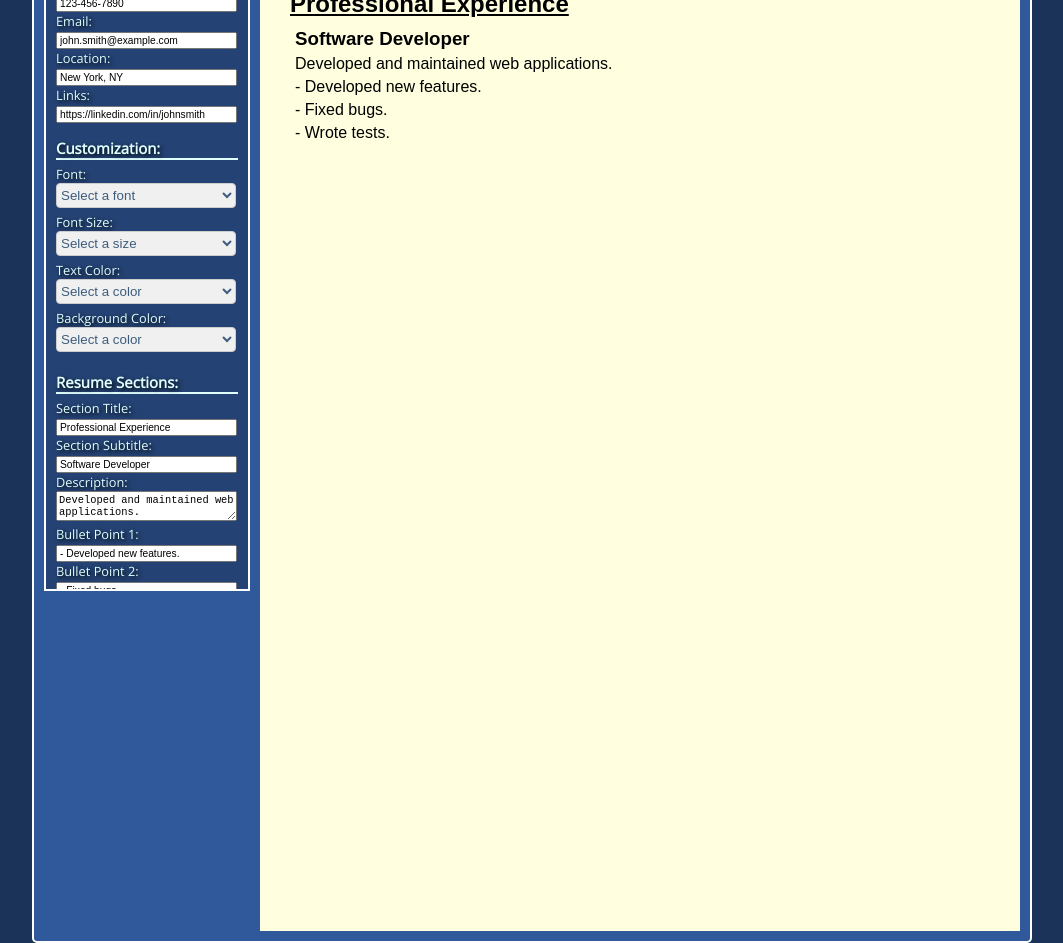
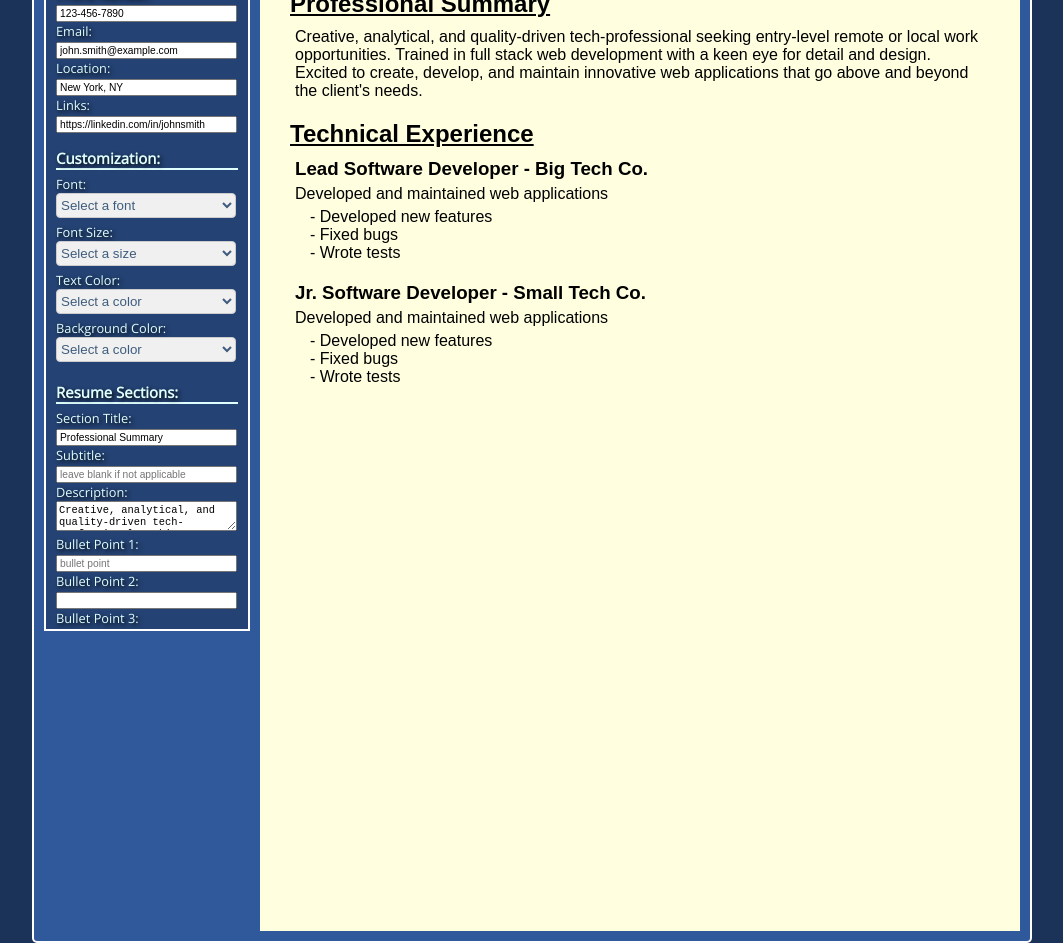
Before and after one commit to kvdcre8r/the-super-developer, a React (Create React App) app: page / in a window 1280 px wide. Shown: the part 460-1403 px from the top of the page, without its empty margins (108-1171 px from the left). Built offline with nearby package versions, Linux system fonts and the light colour scheme.

Commit message:
ui tweaks

```diff
--- a/src/Modules/MainContent.js
+++ b/src/Modules/MainContent.js
@@ -208,12 +208,25 @@ const MainContent = () => {
     links: "https://linkedin.com/in/johnsmith",
     sections: [
       {
-        sectionTitle: "Professional Experience",
-        sectionSubtitle: "Software Developer",
-        description: "Developed and maintained web applications.",
-        bulletPoint1: "- Developed new features.",
-        bulletPoint2: "- Fixed bugs.",
-        bulletPoint3: "- Wrote tests.",
+        s1SectionTitle: "Professional Summary",
+        s1SectionSubtitle: "",
+        s1Description:
+          "Creative, analytical, and quality-driven tech-professional seeking entry-level remote or local work opportunities. Trained in full stack web development with a keen eye for detail and design. Excited to create, develop, and maintain innovative web applications that go above and beyond the client's needs.",
+        s1BulletPoint1: "",
+        s1BulletPoint2: "",
+        s1BulletPoint3: "",
+        s2SectionTitle: "Technical Experience",
+        s2SectionSubtitle: "Lead Software Developer - Big Tech Co.",
+        s2Description: "Developed and maintained web applications",
+        s2BulletPoint1: "- Developed new features",
+        s2BulletPoint2: "- Fixed bugs",
+        s2BulletPoint3: "- Wrote tests",
+        s3SectionTitle: "",
+        s3SectionSubtitle: "Jr. Software Developer - Small Tech Co.",
+        s3Description: "Developed and maintained web applications",
+        s3BulletPoint1: "- Developed new features",
+        s3BulletPoint2: "- Fixed bugs",
+        s3BulletPoint3: "- Wrote tests",
       },
     ],
   });
@@ -267,17 +280,7 @@ const MainContent = () => {
   const addSection = () => {
     setResumeData((prevData) => ({
       ...prevData,
-      sections: [
-        ...prevData.sections,
-        {
-          sectionTitle: "",
-          sectionSubtitle: "",
-          description: "",
-          bulletPoint1: "",
-          bulletPoint2: "",
-          bulletPoint3: "",
-        },
-      ],
+      sections: [...prevData.sections, {}],
     }));
   };
 
@@ -290,12 +293,24 @@ const MainContent = () => {
       links: "",
       sections: [
         {
-          sectionTitle: "",
-          sectionSubtitle: "",
-          description: "",
-          bulletPoint1: "",
-          bulletPoint2: "",
-          bulletPoint3: "",
+          s1SectionTitle: "",
+          s1SectionSubtitle: "",
+          s1Description: "",
+          s1BulletPoint1: "",
+          s1BulletPoint2: "",
+          s1BulletPoint3: "",
+          s2SectionTitle: "",
+          s2SectionSubtitle: "",
+          s2Description: "",
+          s2BulletPoint1: "",
+          s2BulletPoint2: "",
+          s2BulletPoint3: "",
+          s3SectionTitle: "",
+          s3SectionSubtitle: "",
+          s3Description: "",
+          s3BulletPoint1: "",
+          s3BulletPoint2: "",
+          s3BulletPoint3: "",
         },
       ],
     });
@@ -305,13 +320,15 @@ const MainContent = () => {
     <div>
       <MainStyle>
         <FormStyle>
-          <div>
+          <div className="top-buttons">
             <button type="button" onClick={clearFields}>
               Clear All
             </button>
             <button type="button" onClick={saveAsPDF}>
               Save as PDF
             </button>
+          </div>
+          <div>
             <h3>Your Information:</h3>
             <form>
               <label>
@@ -428,15 +445,86 @@ const MainContent = () => {
             <form>
               <h3>Resume Sections:</h3>
               {resumeData.sections.map((section, index) => (
+                <div>
                   <div className="resume-section" key={index}>
                     <label>
                       Section Title:
                       <br />
                       <input
                         type="text"
-                      name="sectionTitle"
-                      placeholder="i.e. Education or Experience"
-                      value={section.sectionTitle}
+                        name="s1SectionTitle"
+                        placeholder="ex: Professional Summary"
+                        value={section.s1SectionTitle}
+                        onChange={(event) => handleSectionChange(index, event)}
+                      />
+                    </label>
+                    <br />
+                    <label>
+                      Subtitle:
+                      <br />
+                      <input
+                        type="text"
+                        name="s1SectionSubtitle"
+                        placeholder="leave blank if not applicable"
+                        value={section.s1SectionSubtitle}
+                        onChange={(event) => handleSectionChange(index, event)}
+                      />
+                    </label>
+                    <br />
+                    <label>
+                      Description:
+                      <br />
+                      <textarea
+                        name="s1Description"
+                        placeholder="brief summary of your skills and experience"
+                        value={section.s1Description}
+                        onChange={(event) => handleSectionChange(index, event)}
+                      />
+                    </label>
+                    <br />
+                    <label>
+                      Bullet Point 1:
+                      <br />
+                      <input
+                        type="text"
+                        name="s1BulletPoint1"
+                        placeholder="bullet point"
+                        value={section.s1BulletPoint1}
+                        onChange={(event) => handleSectionChange(index, event)}
+                      />
+                    </label>
+                    <br />
+                    <label>
+                      Bullet Point 2:
+                      <br />
+                      <input
+                        type="text"
+                        name="s1BulletPoint2"
+                        value={section.s1BulletPoint2}
+                        onChange={(event) => handleSectionChange(index, event)}
+                      />
+                    </label>
+                    <br />
+                    <label>
+                      Bullet Point 3:
+                      <br />
+                      <input
+                        type="text"
+                        name="s1BulletPoint3"
+                        value={section.s1BulletPoint3}
+                        onChange={(event) => handleSectionChange(index, event)}
+                      />
+                    </label>
+                  </div>
+                  <div className="resume-section" key={index}>
+                    <label>
+                      Section Title:
+                      <br />
+                      <input
+                        type="text"
+                        name="s2SectionTitle"
+                        placeholder="i.e. Skills, Education, Experience"
+                        value={section.s2SectionTitle}
                         onChange={(event) => handleSectionChange(index, event)}
                       />
                     </label>
@@ -446,9 +534,9 @@ const MainContent = () => {
                       <br />
                       <input
                         type="text"
-                      name="sectionSubtitle"
+                        name="s2SectionSubtitle"
                         placeholder="i.e. Job, school, or project"
-                      value={section.sectionSubtitle}
+                        value={section.s2SectionSubtitle}
                         onChange={(event) => handleSectionChange(index, event)}
                       />
                     </label>
@@ -457,9 +545,9 @@ const MainContent = () => {
                       Description:
                       <br />
                       <textarea
-                      name="description"
+                        name="s2Description"
                         placeholder="brief summary of role or project"
-                      value={section.description}
+                        value={section.s2Description}
                         onChange={(event) => handleSectionChange(index, event)}
                       />
                     </label>
@@ -469,8 +557,8 @@ const MainContent = () => {
                       <br />
                       <input
                         type="text"
-                      name="bulletPoint1"
-                      value={section.bulletPoint1}
+                        name="s2BulletPoint1"
+                        value={section.s2BulletPoint1}
                         onChange={(event) => handleSectionChange(index, event)}
                       />
                     </label>
@@ -480,8 +568,8 @@ const MainContent = () => {
                       <br />
                       <input
                         type="text"
-                      name="bulletPoint2"
-                      value={section.bulletPoint2}
+                        name="s2BulletPoint2"
+                        value={section.s2BulletPoint2}
                         onChange={(event) => handleSectionChange(index, event)}
                       />
                     </label>
@@ -491,15 +579,85 @@ const MainContent = () => {
                       <br />
                       <input
                         type="text"
-                      name="bulletPoint3"
-                      value={section.bulletPoint3}
+                        name="s2BulletPoint3"
+                        value={section.s2BulletPoint3}
                         onChange={(event) => handleSectionChange(index, event)}
                       />
                     </label>
                   </div>
+                  <div className="resume-section" key={index}>
+                    <label>
+                      Section Title:
+                      <br />
+                      <input
+                        type="text"
+                        name="s3SectionTitle"
+                        placeholder="i.e. Education or Experience"
+                        value={section.s3SectionTitle}
+                        onChange={(event) => handleSectionChange(index, event)}
+                      />
+                    </label>
+                    <br />
+                    <label>
+                      Section Subtitle:
+                      <br />
+                      <input
+                        type="text"
+                        name="s3SectionSubtitle"
+                        placeholder="i.e. Job, school, or project"
+                        value={section.s3SectionSubtitle}
+                        onChange={(event) => handleSectionChange(index, event)}
+                      />
+                    </label>
+                    <br />
+                    <label>
+                      Description:
+                      <br />
+                      <textarea
+                        name="s3Description"
+                        placeholder="brief summary of role or project"
+                        value={section.s3Description}
+                        onChange={(event) => handleSectionChange(index, event)}
+                      />
+                    </label>
+                    <br />
+                    <label>
+                      Bullet Point 1:
+                      <br />
+                      <input
+                        type="text"
+                        name="s3BulletPoint1"
+                        value={section.s3BulletPoint1}
+                        onChange={(event) => handleSectionChange(index, event)}
+                      />
+                    </label>
+                    <br />
+                    <label>
+                      Bullet Point 2:
+                      <br />
+                      <input
+                        type="text"
+                        name="s3BulletPoint2"
+                        value={section.s3BulletPoint2}
+                        onChange={(event) => handleSectionChange(index, event)}
+                      />
+                    </label>
+                    <br />
+                    <label>
+                      Bullet Point 3:
+                      <br />
+                      <input
+                        type="text"
+                        name="s3BulletPoint3"
+                        value={section.s3BulletPoint3}
+                        onChange={(event) => handleSectionChange(index, event)}
+                      />
+                    </label>
+                  </div>
+                </div>
               ))}
               <button type="button" onClick={addSection}>
-                Add Section
+                Add Sections
               </button>
             </form>
           </div>
--- a/src/Modules/MainContent.style.js
+++ b/src/Modules/MainContent.style.js
@@ -17,6 +17,11 @@ export const MainStyle = styled.div`
 `;
 
 export const FormStyle = styled.div`
+  top: 0;
+  left: 0;
+  right: 0;
+  overflow: hidden;
+  position: sticky;
   font-family: open-sans;
   text-shadow: 2px 2px 4px #000000;
   color: lightcyan;
@@ -25,7 +30,7 @@ export const FormStyle = styled.div`
   scrollbar-width: thin;
   scrollbar-color: #244273 #f1f1f1;
   width: 250px;
-  height: 90vh;
+  height: 95vh;
   padding: 0px 0px 10px 10px;
   border: 2px solid white;
   font-size: 0.8em;
@@ -68,6 +73,16 @@ export const FormStyle = styled.div`
       border-color: #30599b;
       background-color: white;
     }
+  }
+
+  .top-buttons {
+    top: 0;
+    left: 0;
+    right: 0;
+    overflow: hidden;
+    position: sticky;
+    background-color: #244273;
+    padding-bottom: 10px;
   }
 
   button {
--- a/src/Modules/Output.js
+++ b/src/Modules/Output.js
@@ -17,6 +17,10 @@ const CustomStyle = styled.div`
   p {
     margin: 5px;
   }
+  li {
+    margin-left: 20px;
+    list-style: none;
+  }
   h4 {
     font-weight: normal;
   }
@@ -35,17 +39,21 @@ const CustomResume = ({
 }) => {
   return (
     <CustomStyle>
-      {" "}
-      <h1>{name}</h1> <span>{phoneNumber}</span> <span>{email}</span>{" "}
-      <span>{location}</span> <span>{links}</span>{" "}
+      <h1>{name}</h1> <span>{phoneNumber}</span> <span>{email}</span>
+      <span>{location}</span> <span>{links}</span>
       {sections.map((section, index) => (
         <div key={index}>
-          {" "}
-          <h2>{section.sectionTitle}</h2> <h3>{section.sectionSubtitle}</h3>{" "}
-          <h4>{section.description}</h4> <p>{section.bulletPoint1}</p>{" "}
-          <p>{section.bulletPoint2}</p> <p>{section.bulletPoint3}</p>{" "}
+          <h2>{section.s1SectionTitle}</h2> <h3>{section.s1SectionSubtitle}</h3>
+          <h4>{section.s1Description}</h4> <li>{section.s1BulletPoint1}</li>
+          <li>{section.s1BulletPoint2}</li> <li>{section.s1BulletPoint3}</li>
+          <h2>{section.s2SectionTitle}</h2> <h3>{section.s2SectionSubtitle}</h3>
+          <h4>{section.s2Description}</h4> <li>{section.s2BulletPoint1}</li>
+          <li>{section.s2BulletPoint2}</li> <li>{section.s2BulletPoint3}</li>
+          <h2>{section.s3SectionTitle}</h2> <h3>{section.s3SectionSubtitle}</h3>
+          <h4>{section.s3Description}</h4> <li>{section.s3BulletPoint1}</li>
+          <li>{section.s3BulletPoint2}</li> <li>{section.s3BulletPoint3}</li>
         </div>
-      ))}{" "}
+      ))}
     </CustomStyle>
   );
 };
```
Lines whose indentation alone changed are shown as unchanged.
